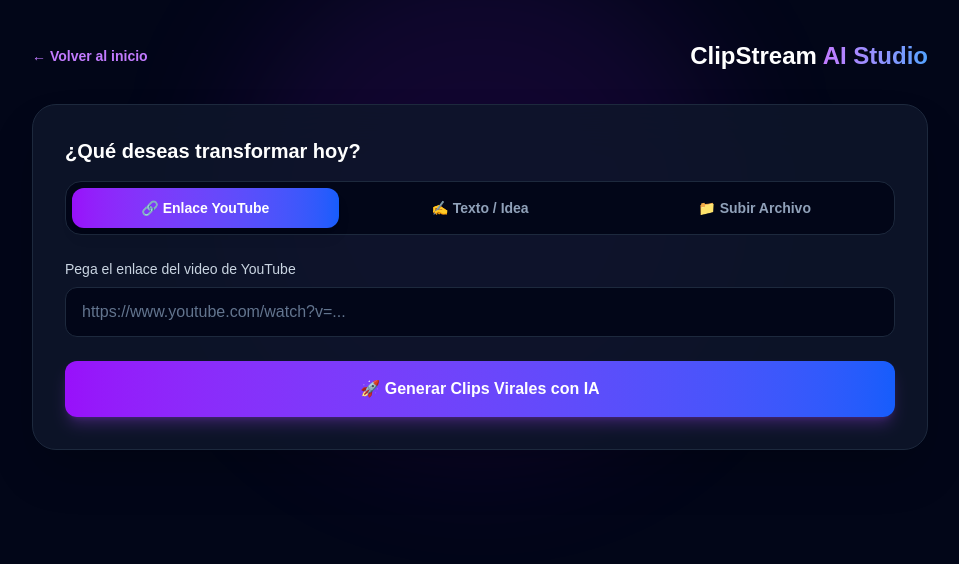
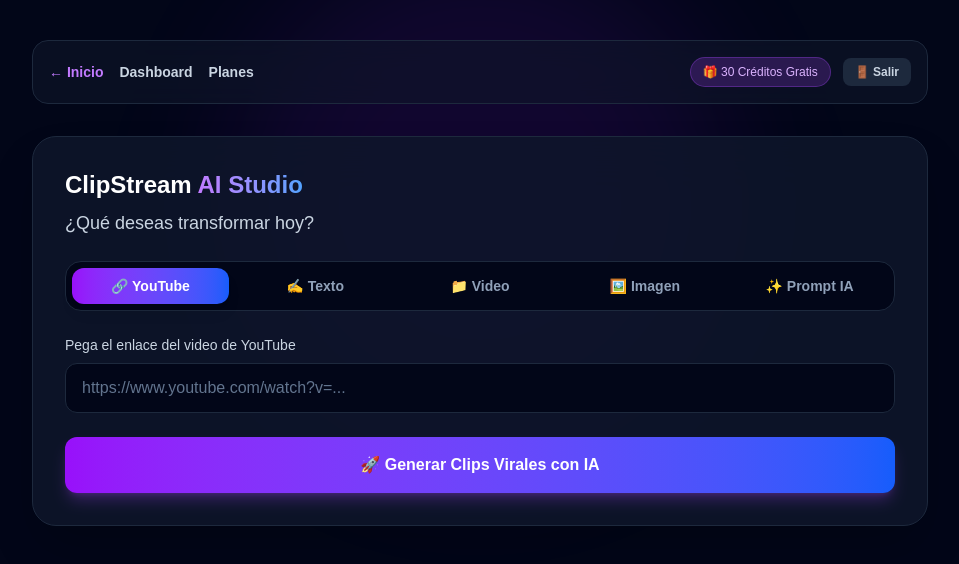
Before and after one commit to bladimir-cpu/clipstream-ai, a Next.js app: page /dashboard/create in a window 1280 px wide. Shown: the top 564 px of the page, without its empty margins (160-1119 px from the left). Built offline with nearby package versions, Linux system fonts and the light colour scheme.

Commit message:
Update page.tsx

```diff
--- a/app/dashboard/create/page.tsx
+++ b/app/dashboard/create/page.tsx
@@ -4,7 +4,7 @@
 import Link from 'next/link';
 
 export default function CreateDashboardPage() {
-  const [activeTab, setActiveTab] = useState<'youtube' | 'text' | 'upload'>('youtube');
+  const [activeTab, setActiveTab] = useState<'youtube' | 'text' | 'upload' | 'image' | 'prompt'>('youtube');
   const [contentInput, setContentInput] = useState('');
   const [loading, setLoading] = useState(false);
   const [resultClips, setResultClips] = useState<any[] | null>(null);
@@ -25,7 +25,7 @@
       if (data.success) {
         setResultClips(data.clips);
       } else {
-        alert('Hubo un error al generar los clips.');
+        alert(data.error || 'Hubo un error al generar los clips.');
       }
     } catch (err) {
       console.error(err);
@@ -40,39 +40,71 @@
       <div className="absolute top-1/4 left-1/2 -translate-x-1/2 -translate-y-1/2 w-[500px] h-[500px] bg-purple-600/10 rounded-full blur-3xl pointer-events-none"></div>
 
       <div className="max-w-4xl mx-auto relative z-10">
-        <div className="flex justify-between items-center mb-8">
-          <Link href="/" className="text-sm font-semibold text-purple-400 hover:text-purple-300 transition">
-            ← Volver al inicio
-          </Link>
-          <h1 className="text-2xl font-extrabold text-white">
-            ClipStream <span className="text-transparent bg-clip-text bg-gradient-to-r from-purple-400 to-blue-400">AI Studio</span>
-          </h1>
+        {/* Barra superior con menú estático y créditos */}
+        <div className="flex justify-between items-center mb-8 bg-slate-900/60 p-4 rounded-2xl border border-slate-800 backdrop-blur-md">
+          <div className="flex items-center gap-4">
+            <Link href="/" className="text-sm font-semibold text-purple-400 hover:text-purple-300 transition">
+              ← Inicio
+            </Link>
+            <Link href="/dashboard" className="text-sm font-semibold text-slate-300 hover:text-white transition">
+              Dashboard
+            </Link>
+            <Link href="/pricing" className="text-sm font-semibold text-slate-300 hover:text-white transition">
+              Planes
+            </Link>
+          </div>
+          <div className="flex items-center gap-3">
+            <span className="text-xs bg-purple-500/20 text-purple-300 px-3 py-1.5 rounded-full border border-purple-500/30 font-medium">
+              🎁 30 Créditos Gratis
+            </span>
+            <Link href="/login" className="text-xs bg-slate-800 hover:bg-slate-700 text-slate-300 font-bold px-3 py-1.5 rounded-lg transition">
+              🚪 Salir
+            </Link>
+          </div>
         </div>
 
         <div className="bg-slate-900/85 backdrop-blur-xl border border-slate-800 rounded-3xl p-6 sm:p-8 shadow-2xl">
-          <h2 className="text-xl font-bold text-white mb-4">¿Qué deseas transformar hoy?</h2>
+          <h1 className="text-2xl font-extrabold text-white mb-2">
+            ClipStream <span className="text-transparent bg-clip-text bg-gradient-to-r from-purple-400 to-blue-400">AI Studio</span>
+          </h1>
+          <h2 className="text-lg font-medium text-slate-300 mb-6">¿Qué deseas transformar hoy?</h2>
 
-          <div className="grid grid-cols-3 gap-2 bg-slate-950 p-1.5 rounded-2xl border border-slate-800 mb-6">
+          {/* Pestañas Completas: YouTube, Texto, Video, Imagen y Prompt */}
+          <div className="grid grid-cols-2 sm:grid-cols-5 gap-2 bg-slate-950 p-1.5 rounded-2xl border border-slate-800 mb-6">
             <button
               type="button"
               onClick={() => { setActiveTab('youtube'); setContentInput(''); }}
-              className={`py-2.5 rounded-xl text-sm font-semibold transition cursor-pointer ${activeTab === 'youtube' ? 'bg-gradient-to-r from-purple-600 to-blue-600 text-white shadow-lg' : 'text-slate-400 hover:text-white'}`}
+              className={`py-2 rounded-xl text-xs sm:text-sm font-semibold transition cursor-pointer ${activeTab === 'youtube' ? 'bg-gradient-to-r from-purple-600 to-blue-600 text-white shadow-lg' : 'text-slate-400 hover:text-white'}`}
             >
-              🔗 Enlace YouTube
+              🔗 YouTube
             </button>
             <button
               type="button"
               onClick={() => { setActiveTab('text'); setContentInput(''); }}
-              className={`py-2.5 rounded-xl text-sm font-semibold transition cursor-pointer ${activeTab === 'text' ? 'bg-gradient-to-r from-purple-600 to-blue-600 text-white shadow-lg' : 'text-slate-400 hover:text-white'}`}
+              className={`py-2 rounded-xl text-xs sm:text-sm font-semibold transition cursor-pointer ${activeTab === 'text' ? 'bg-gradient-to-r from-purple-600 to-blue-600 text-white shadow-lg' : 'text-slate-400 hover:text-white'}`}
             >
-              ✍️ Texto / Idea
+              ✍️ Texto
             </button>
             <button
               type="button"
               onClick={() => { setActiveTab('upload'); setContentInput(''); }}
-              className={`py-2.5 rounded-xl text-sm font-semibold transition cursor-pointer ${activeTab === 'upload' ? 'bg-gradient-to-r from-purple-600 to-blue-600 text-white shadow-lg' : 'text-slate-400 hover:text-white'}`}
+              className={`py-2 rounded-xl text-xs sm:text-sm font-semibold transition cursor-pointer ${activeTab === 'upload' ? 'bg-gradient-to-r from-purple-600 to-blue-600 text-white shadow-lg' : 'text-slate-400 hover:text-white'}`}
             >
-              📁 Subir Archivo
+              📁 Video
+            </button>
+            <button
+              type="button"
+              onClick={() => { setActiveTab('image'); setContentInput(''); }}
+              className={`py-2 rounded-xl text-xs sm:text-sm font-semibold transition cursor-pointer ${activeTab === 'image' ? 'bg-gradient-to-r from-purple-600 to-blue-600 text-white shadow-lg' : 'text-slate-400 hover:text-white'}`}
+            >
+              🖼️ Imagen
+            </button>
+            <button
+              type="button"
+              onClick={() => { setActiveTab('prompt'); setContentInput(''); }}
+              className={`py-2 rounded-xl text-xs sm:text-sm font-semibold transition cursor-pointer ${activeTab === 'prompt' ? 'bg-gradient-to-r from-purple-600 to-blue-600 text-white shadow-lg' : 'text-slate-400 hover:text-white'}`}
+            >
+              ✨ Prompt IA
             </button>
           </div>
 
@@ -93,7 +125,7 @@
 
             {activeTab === 'text' && (
               <div>
-                <label className="block text-sm font-medium text-slate-300 mb-2">Escribe tu idea o guion para que la IA cree el video</label>
+                <label className="block text-sm font-medium text-slate-300 mb-2">Escribe tu idea o guion</label>
                 <textarea
                   required
                   rows={4}
@@ -107,7 +139,7 @@
 
             {activeTab === 'upload' && (
               <div>
-                <label className="block text-sm font-medium text-slate-300 mb-2">Sube tu archivo de video o audio</label>
+                <label className="block text-sm font-medium text-slate-300 mb-2">Sube tu archivo de video</label>
                 <input
                   type="text"
                   required
@@ -115,6 +147,34 @@
                   value={contentInput}
                   onChange={(e) => setContentInput(e.target.value)}
                   className="w-full bg-slate-950 border border-slate-800 rounded-xl px-4 py-3 text-white placeholder-slate-500 focus:outline-none focus:border-purple-500 transition"
+                />
+              </div>
+            )}
+
+            {activeTab === 'image' && (
+              <div>
+                <label className="block text-sm font-medium text-slate-300 mb-2">Sube o enlaza una imagen base para la IA</label>
+                <input
+                  type="text"
+                  required
+                  placeholder="URL o nombre del archivo de imagen (ej: banner.png)"
+                  value={contentInput}
+                  onChange={(e) => setContentInput(e.target.value)}
+                  className="w-full bg-slate-950 border border-slate-800 rounded-xl px-4 py-3 text-white placeholder-slate-500 focus:outline-none focus:border-purple-500 transition"
+                />
+              </div>
+            )}
+
+            {activeTab === 'prompt' && (
+              <div>
+                <label className="block text-sm font-medium text-slate-300 mb-2">Escribe un Prompt avanzado para la IA</label>
+                <textarea
+                  required
+                  rows={4}
+                  placeholder="Ej: Genera una estructura de clips centrada en marketing de guerrilla..."
+                  value={contentInput}
+                  onChange={(e) => setContentInput(e.target.value)}
+                  className="w-full bg-slate-950 border border-slate-800 rounded-xl p-4 text-white placeholder-slate-500 focus:outline-none focus:border-purple-500 transition"
                 />
               </div>
             )}
@@ -130,7 +190,7 @@
                     <circle className="opacity-25" cx="12" cy="12" r="10" stroke="currentColor" strokeWidth="4"></circle>
                     <path className="opacity-75" fill="currentColor" d="M4 12a8 8 0 018-8v8H4z"></path>
                   </svg>
-                  <span>La IA está procesando y creando tus clips...</span>
+                  <span>La IA está analizando y creando tus clips...</span>
                 </>
               ) : (
                 <>🚀 Generar Clips Virales con IA</>
@@ -140,7 +200,7 @@
 
           {resultClips && (
             <div className="mt-8 pt-6 border-t border-slate-800">
-              <h3 className="text-lg font-bold text-white mb-4">🎉 ¡Clips Generados Exitosamente!</h3>
+              <h3 className="text-lg font-bold text-white mb-4">🎉 ¡Clips Generados Exitosamente por la IA!</h3>
               <div className="space-y-3">
                 {resultClips.map((clip) => (
                   <div key={clip.id} className="bg-slate-950 border border-slate-800 p-4 rounded-xl flex items-center justify-between">
```
